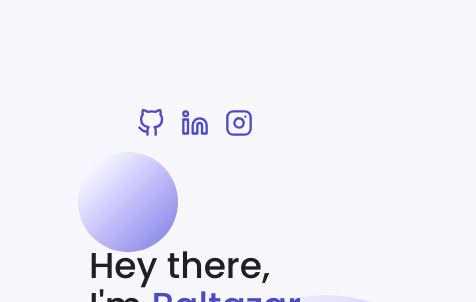
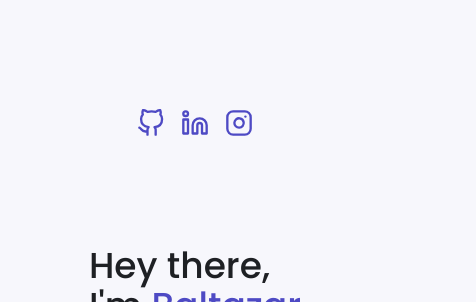
Before and after one commit to baltazarandersson/legacy-react-portfolio, a React (Create React App) app: page / in a window 390 px wide. Shown: the top 302 px of the page, 476 px wide, since content can reach past the window. Built offline with nearby package versions, Linux system fonts and the light colour scheme.

Commit message:
Added media queries

```diff
--- a/src/App.js
+++ b/src/App.js
@@ -70,7 +70,7 @@ export function App() {
       />
       <main className="w-5/6 md:w-2/3 relative mx-auto">
         <section
-          className="min-h-screen h-screen"
+          className={"min-h-screen h-screen"}
           ref={(childrenRef) => (sectionListRef.current[0] = childrenRef)}
         >
           <Home />
@@ -104,7 +104,7 @@ export function App() {
         </button>
         <footer className="h-16" />
       </main>
-      <div className="absolute p-[50px] top-[18vh] left-[20vw] bg-gradient-to-br from-indigo-50  to-indigo-400 rounded-full brightness-[108%] -z-10" />
+      {/* <div className="absolute p-[50px] top-[18vh] left-[20vw] bg-gradient-to-br from-indigo-50  to-indigo-400 rounded-full brightness-[108%] -z-10" />
       <div className="absolute p-[70px] top-[75vh] left-[10vw] bg-gradient-to-br from-indigo-50  to-indigo-400 rounded-full brightness-[108%] -z-10" />
       <div className="absolute p-[150px] top-[35vh] left-[45vw] bg-gradient-to-br from-indigo-50  to-indigo-400 rounded-full brightness-[108%] -z-10" />
       <div className="absolute p-[30px] top-[75vh] left-[85vw] bg-gradient-to-br from-indigo-50  to-indigo-400 rounded-full brightness-[108%] -z-10" />
@@ -120,7 +120,7 @@ export function App() {
       <div className="absolute p-[20px] top-[520vh] left-[15vw] bg-gradient-to-br from-indigo-50  to-indigo-400 rounded-full brightness-[108%] -z-10" />
       <div className="absolute p-[40px] top-[560vh] left-[65vw] bg-gradient-to-br from-indigo-50  to-indigo-400 rounded-full brightness-[108%] -z-10" />
       <div className="absolute p-[130px] top-[625vh] left-[20vw] bg-gradient-to-br from-indigo-50  to-indigo-400 rounded-full brightness-[108%] -z-10" />
-      <div className="absolute p-[30px] top-[665vh] left-[80vw] bg-gradient-to-br from-indigo-50  to-indigo-400 rounded-full brightness-[108%] -z-10" />
+      <div className="absolute p-[30px] top-[665vh] left-[80vw] bg-gradient-to-br from-indigo-50  to-indigo-400 rounded-full brightness-[108%] -z-10" /> */}
     </>
   );
 }
--- a/src/components/Header/index.js
+++ b/src/components/Header/index.js
@@ -25,7 +25,7 @@ export function Header({ currentSection, sectionListRef }) {
   }
 
   return (
-    <header className="fixed shadow-md px-8 w-screen md:w-2/3 left-0 md:left-1/2 md:-translate-x-1/2 h-12 bottom-0 md:top-8 backdrop-blur-lg bg-indigo-100 bg-opacity-70 rounded-2xl z-10">
+    <header className="fixed shadow-md px-8 w-full md:w-2/3 left-0 md:left-1/2 md:-translate-x-1/2 h-12 bottom-0 md:top-8 backdrop-blur-lg bg-indigo-100 bg-opacity-70 rounded-2xl z-10">
       <AnimatedUnderline
         currentElement={currentSection}
         className="flex gap-8 md:gap-4 items-center justify-center md:justify-start h-12"
--- a/src/index.css
+++ b/src/index.css
@@ -1,11 +1,16 @@
 @tailwind base;
 @tailwind components;
 @tailwind utilities;
+
+html {
+  height: -webkit-fill-available;
+}
 
 body {
   font-family: "Poppins", sans-serif;
   @apply text-gray-800;
   overflow-x: hidden;
+  height: -webkit-fill-available;
 }
 
 * {
```
